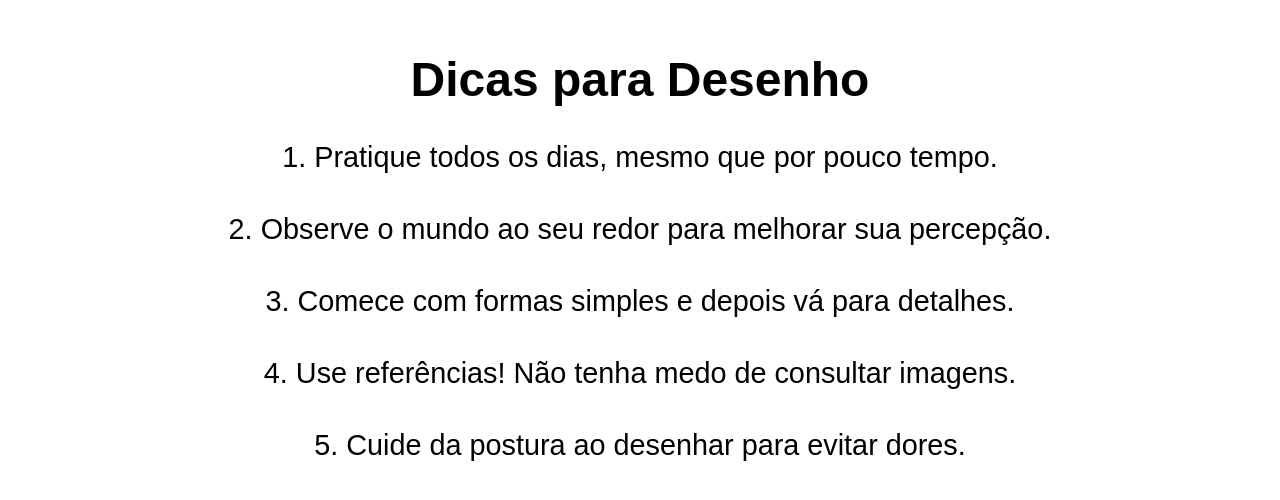
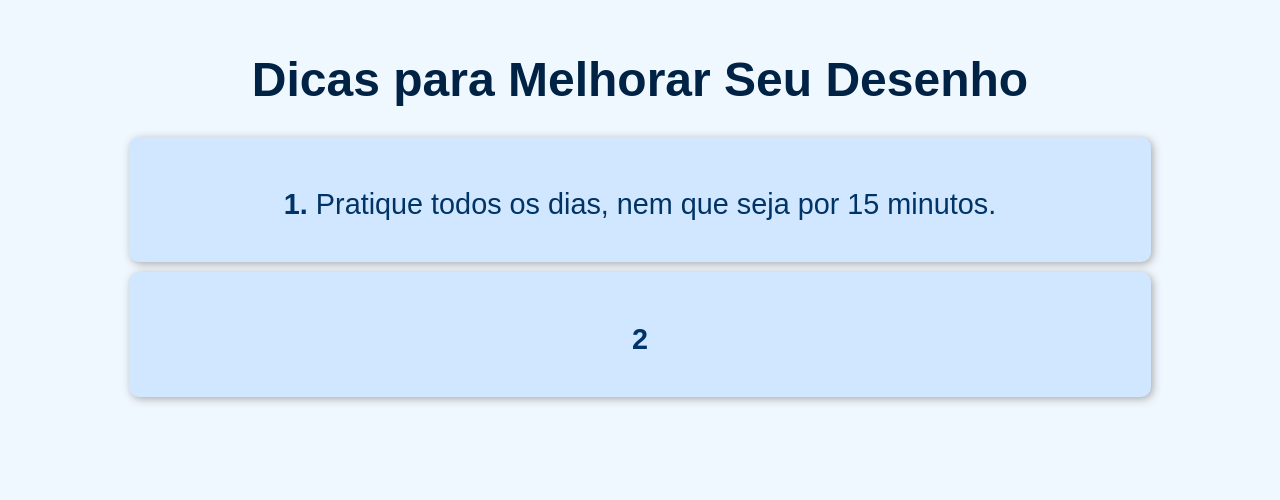
Before and after one commit to taynaracosta1523/sitee, a plain HTML site: page index.html in a window 1280 px wide. Drawn offline with Linux system fonts and the light colour scheme.

Commit message:
Update index.html

```diff
--- a/index.html
+++ b/index.html
@@ -6,33 +6,40 @@
 <title>Dicas para Desenho - Acessível</title>
 <style>
 body {
-background-color: #ffffff; /* fundo claro */
-color: #000000; /* texto escuro para bom contraste */
-font-family: Arial, sans-serif; /* fonte simples e fácil de ler */
-text-align: center; /* centralizar textos */
+background-color: #f0f8ff; /* azul bem clarinho */
+color: #003366; /* azul escuro para contraste */
+font-family: Arial, sans-serif;
+text-align: center;
 margin: 0;
 padding: 20px;
 }
 h1 {
-font-size: 3em; /* título bem grande */
-margin-bottom: 20px;
+font-size: 3em;
+margin-bottom: 30px;
+color: #002244;
 }
 p {
-font-size: 1.8em; /* parágrafos grandes */
+font-size: 1.8em;
 margin-bottom: 20px;
-line-height: 1.5;
+line-height: 1.6;
+}
+.dica {
+background-color: #d0e7ff;
+border-radius: 10px;
+padding: 15px;
+margin: 10px auto;
+width: 80%;
+box-shadow: 2px 2px 8px #aaa;
 }
 </style>
 </head>
 <body>
 
-<h1>Dicas para Desenho</h1>
+<h1>Dicas para Melhorar Seu Desenho</h1>
 
-<p>1. Pratique todos os dias, mesmo que por pouco tempo.</p>
-<p>2. Observe o mundo ao seu redor para melhorar sua percepção.</p>
-<p>3. Comece com formas simples e depois vá para detalhes.</p>
-<p>4. Use referências! Não tenha medo de consultar imagens.</p>
-<p>5. Cuide da postura ao desenhar para evitar dores.</p>
+<div class="dica">
+<p><strong>1.</strong> Pratique todos os dias, nem que seja por 15 minutos.</p>
+</div>
 
-</body>
-</html>
+<div class="dica">
+<p><strong>2
```
